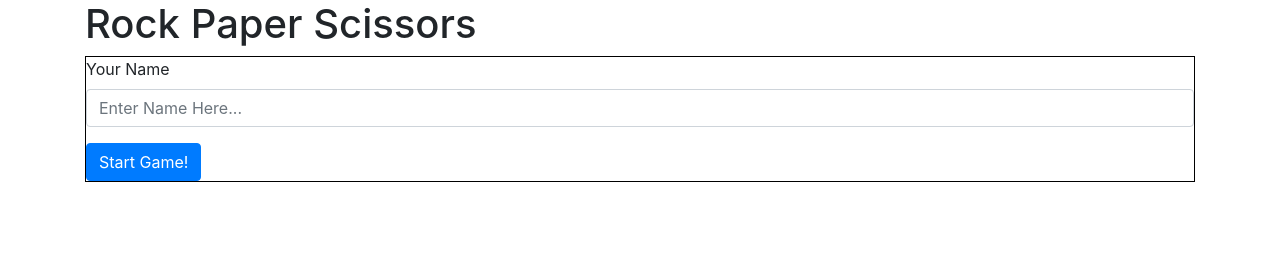
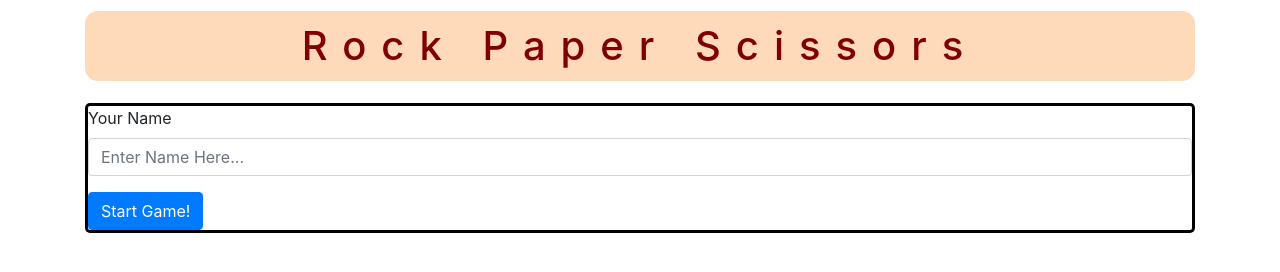
Before and after one commit to Singh2je/3-rock-paper-scissors-group-group-24, a website: page index.html in a window 1280 px wide. Drawn offline with nearby package versions, Linux system fonts and the light colour scheme.

Commit message:
Some of the css changes

```diff
--- a/resources/styles/styles.css
+++ b/resources/styles/styles.css
@@ -1,7 +1,21 @@
 #welcome-screen {
-  border: 1px solid black;
+  border: 3px solid black;
+  border-radius: 5px;
 }
 
 #game-screen {
-  border: 1px solid red;
+ border: 3px solid teal;
+ border-radius: 5px;
 }
+
+h1{
+  letter-spacing: 3px;
+  color: maroon;
+  text-align: center;
+  padding: 1%;
+  margin-top: 1%;
+  margin-bottom: 2%;
+  background-color: peachpuff;
+  border-radius: 13px;
+  letter-spacing: 15px;
+}
```
